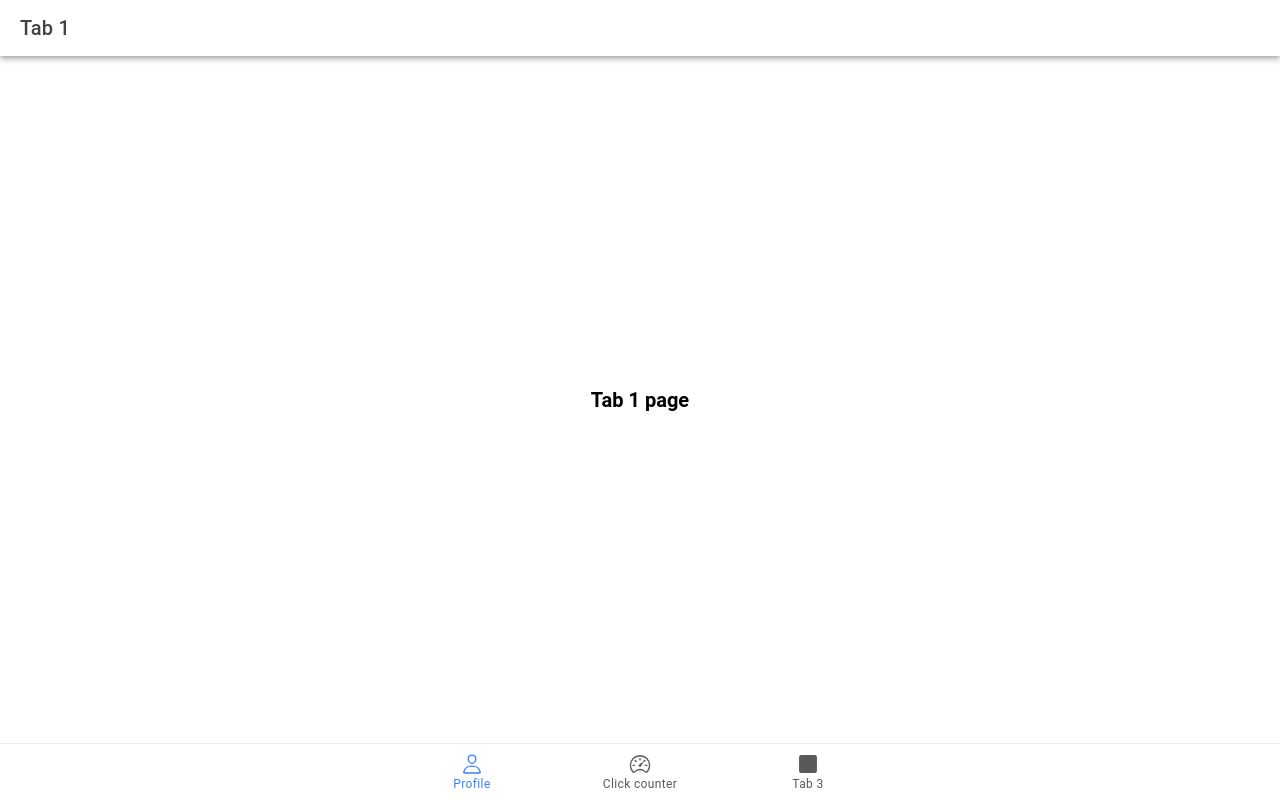
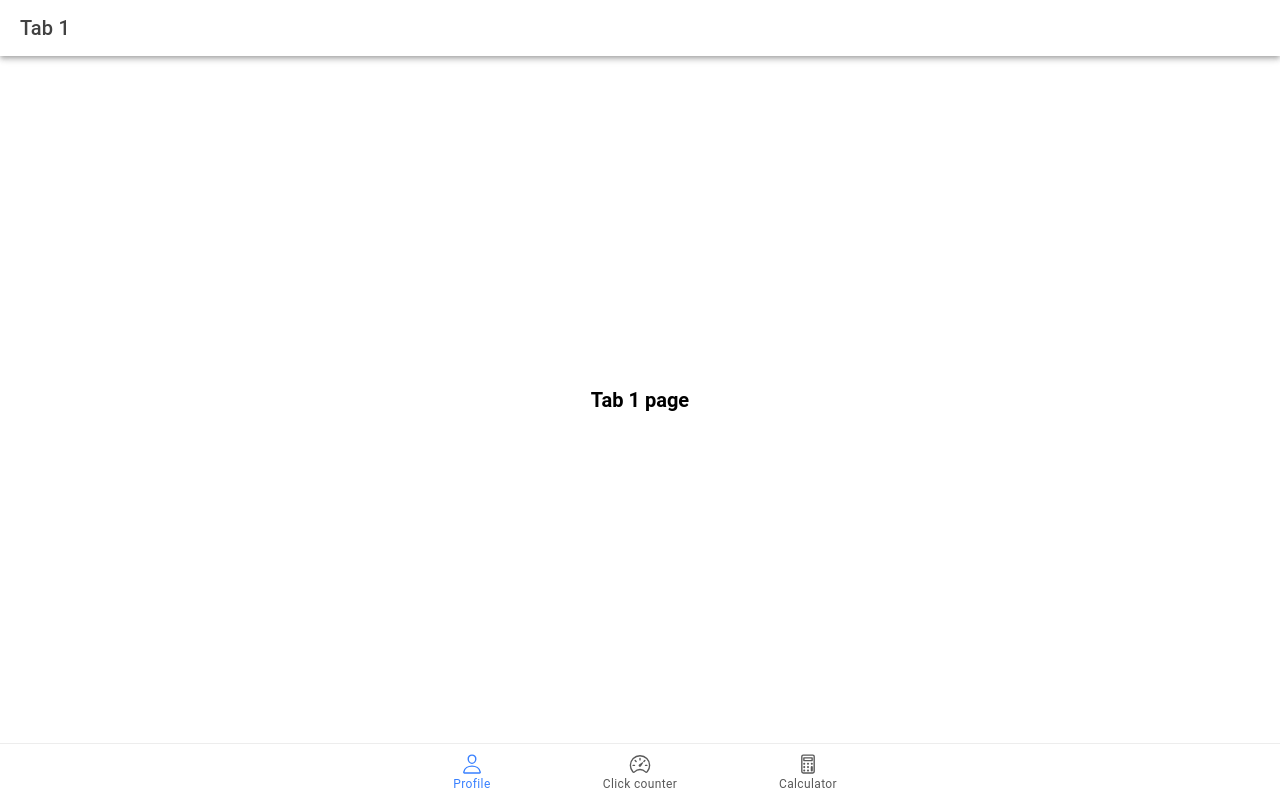
Before and after one commit to Jessmarivandalahigon/ion-t-dalahigon, a React (Vite) app: page /tab1 in a window 1280 px wide. Built offline with nearby package versions, Linux system fonts and the light colour scheme.

Commit message:
changed icon and rename it into calculator

```diff
--- a/src/App.tsx
+++ b/src/App.tsx
@@ -10,7 +10,7 @@
   setupIonicReact
 } from '@ionic/react';
 import { IonReactRouter } from '@ionic/react-router';
-import { ellipse, personOutline, speedometerOutline, square, triangle } from 'ionicons/icons';
+import { calculatorOutline, ellipse, personOutline, speedometerOutline, square, triangle } from 'ionicons/icons';
 import Tab1 from './pages/Tab1';
 import Tab2 from './pages/Tab2';
 import Tab3 from './pages/Tab3';
@@ -64,8 +64,8 @@
             <IonLabel>Click counter</IonLabel>
           </IonTabButton>
           <IonTabButton tab="tab3" href="/tab3">
-            <IonIcon aria-hidden="true" icon={square} />
-            <IonLabel>Tab 3</IonLabel>
+            <IonIcon aria-hidden="true" icon={calculatorOutline} />
+            <IonLabel>Calculator</IonLabel>
           </IonTabButton>
         </IonTabBar>
       </IonTabs>
```
